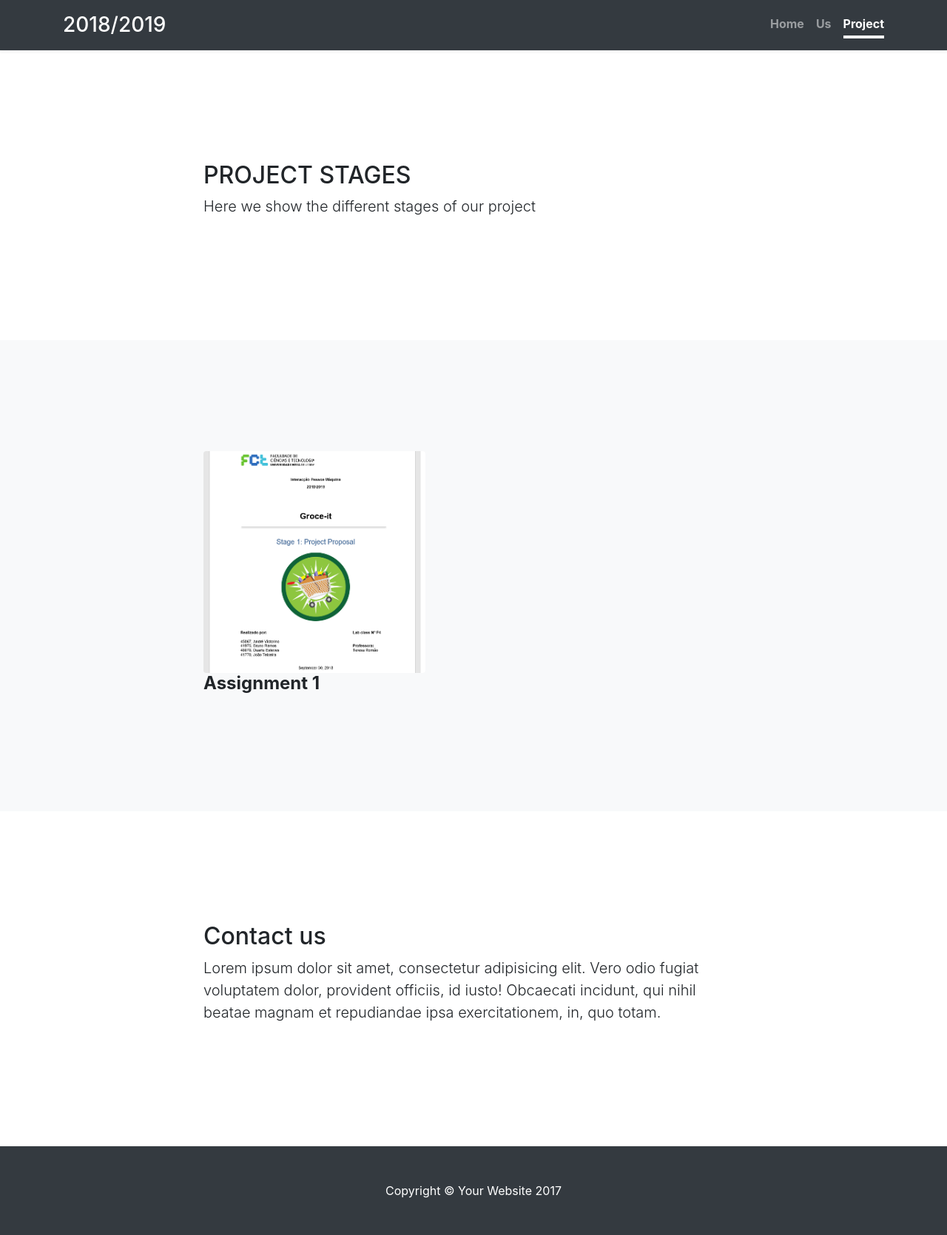
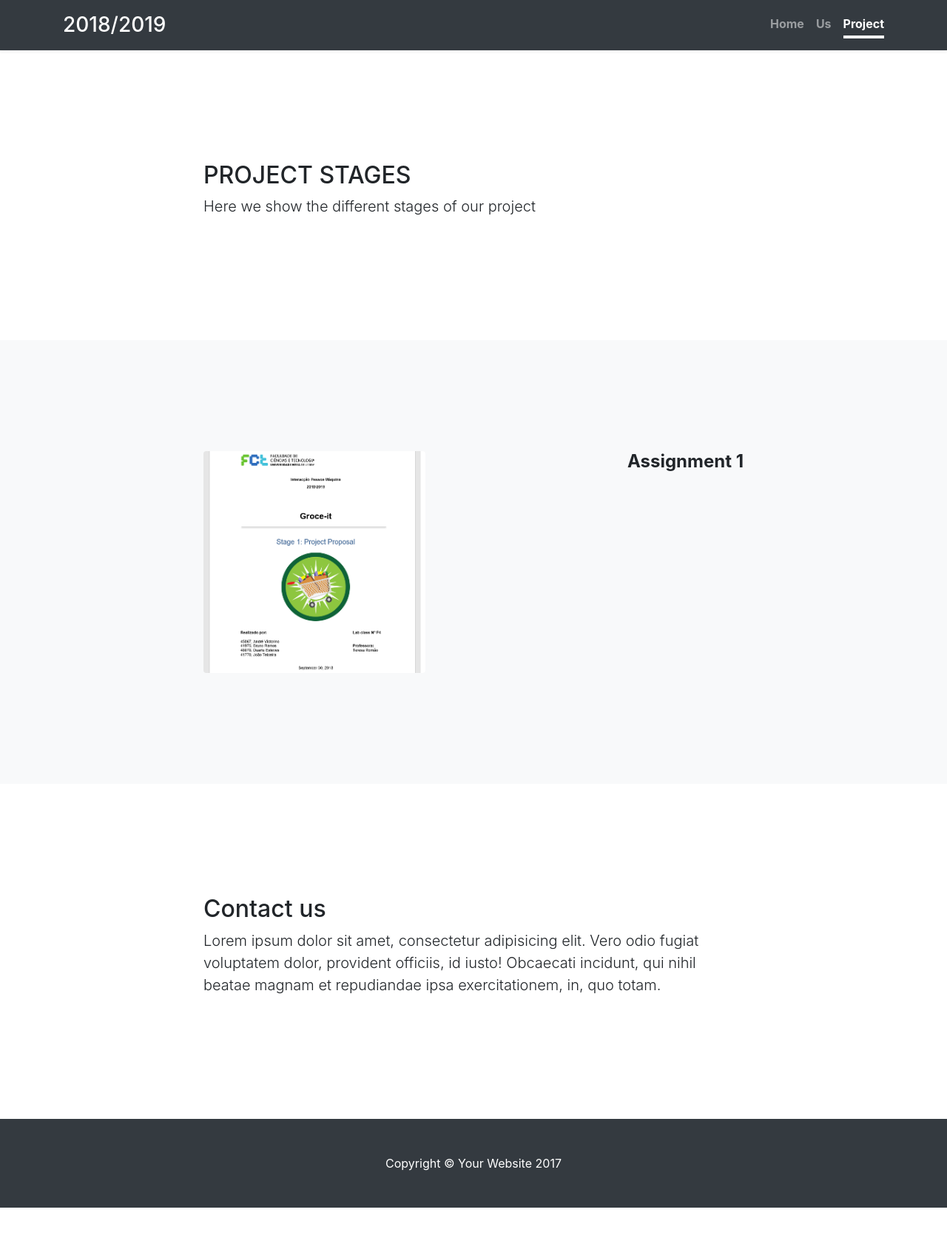
Before and after one commit to brno117/brno117.github.io, a Jekyll site: the page project/index.html, which Jekyll copies as it is, in a window 1280 px wide. Shown: the whole page at 74% size. Built offline with Jekyll 4.4.1, drawn with Linux system fonts in a browser that asks for light colours; nearby versions of some CDN libraries; library files that are not in the unit come from our copies; after the commit the page ends 1633 px from its top, so only the background shows below that.

Commit message:
Update index.html

```diff
--- a/project/index.html
+++ b/project/index.html
@@ -63,7 +63,7 @@
             <a href="https://drive.google.com/open?id=1YXkPg5xoNz-jUf4tVnAKEHGmuAPt2lGR">
           <img src="2018-10-03.png" class="rounded mx-auto img-fluid" width="300" alt="Assignment 1">
         </a>
-	      <h4><b>Assignment 1</b></h4>
+	      <h4 class="float-right"><b>Assignment 1</b></h4>
           </div>
         </div>
       </div>
```
